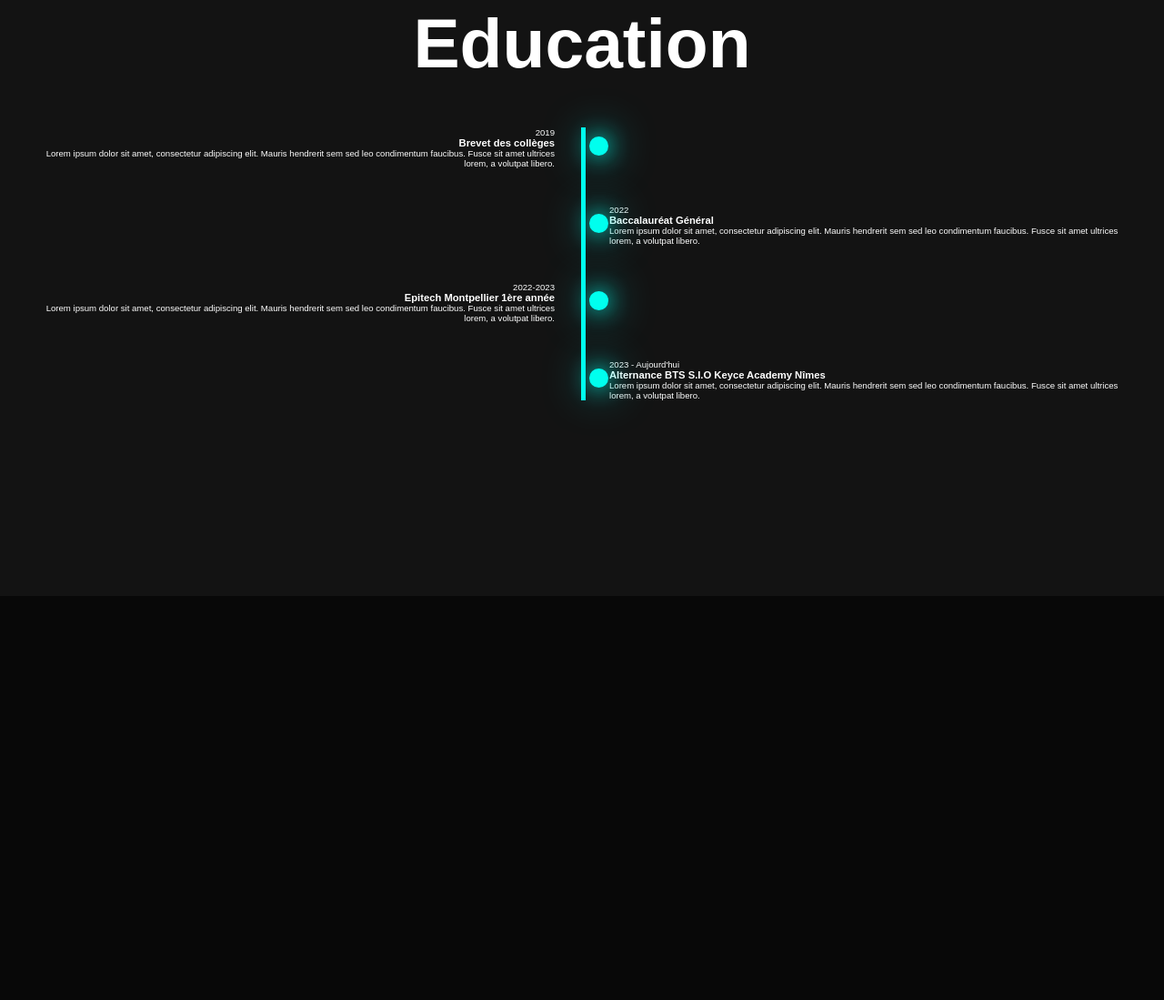
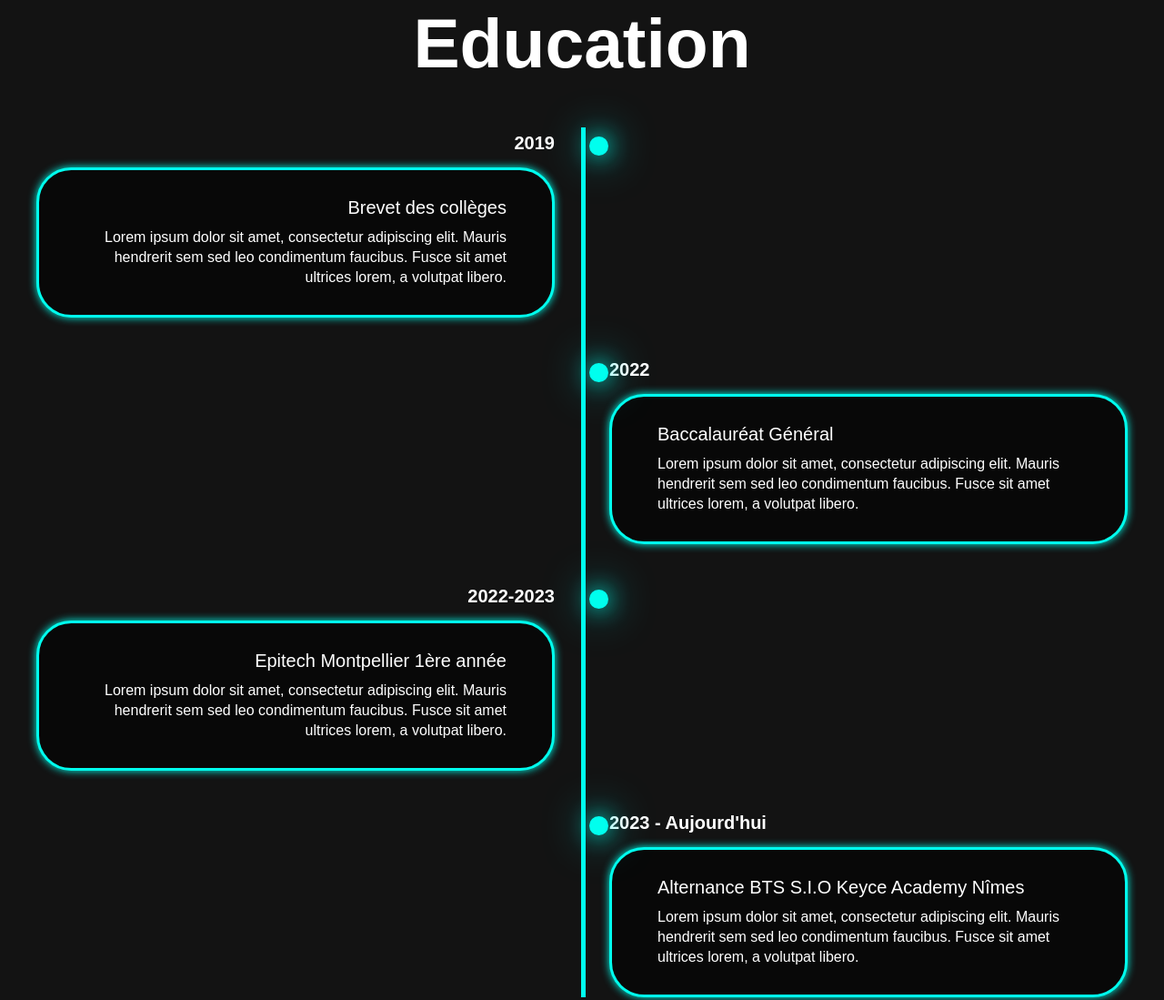
Before and after one commit to M0racy/PORTFOLIO-YANIS-MINGAM-BTS-SIO, a plain HTML site: page index.html in a window 1280 px wide. Shown: the part 945-2044 px from the top of the page at 91% size. Before the commit the page ends 1600 px from the top, so only its background shows below. Drawn offline with nearby package versions, Linux system fonts and the light colour scheme; a script that the page names is missing.

Commit message:
completed education section

```diff
--- a/style.css
+++ b/style.css
@@ -318,3 +318,52 @@ span {
     border-radius: 50%;
     top: 10px;
 }
+
+.timeline-date {
+    font-size: 20px;
+    font-weight: 800;
+    color: white;
+    margin: 6px 0 15px;
+}
+
+.timeline-content {
+    background-color: var(--bg-color);
+    border: 3px solid var(--main-color);
+    padding: 30px 50px;
+    border-radius: 4rem;
+    box-shadow: 0 0 10px var(--main-color);
+    cursor: pointer;
+    transition: 0.3s ease-in-out;
+}
+
+.timeline-content:hover {
+    transform: scale(1.05);
+    box-shadow: 0 0 25px var(--main-color);
+}
+
+.timeline-content h3 {
+    font-size: 20px;
+    color: white;
+    margin: 0 0 10px;
+    font-weight: 500;
+}
+
+.timeline-content p {
+    color: white;
+    font-size: 16px;
+    font-weight: 300;
+    line-height: 22px;
+}
+
+::-webkit-scrollbar {
+    width: 15px;
+}
+
+::-webkit-scrollbar-thumb {
+    background-color: var(--main-color);
+}
+
+::-webkit-scrollbar-track {
+    background-color: var(--bg-color);
+    width: 50px;
+}
```
